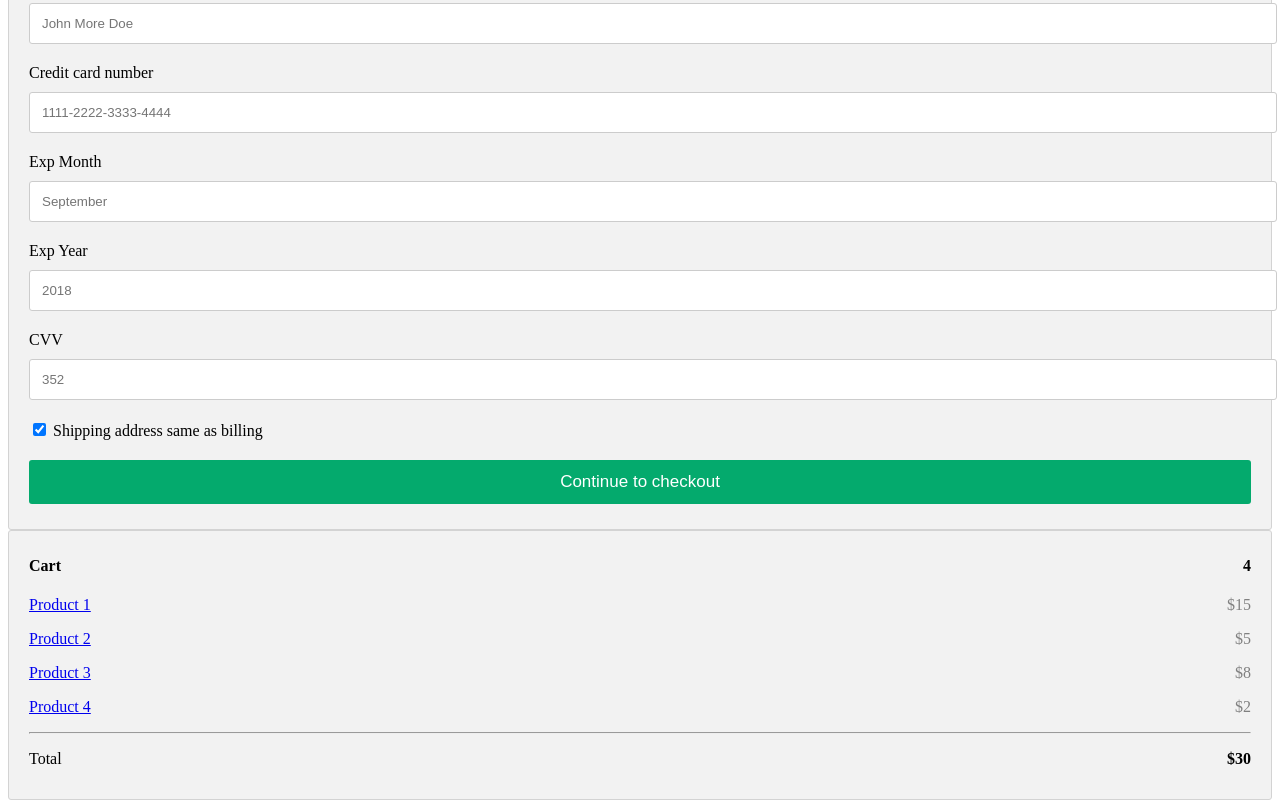
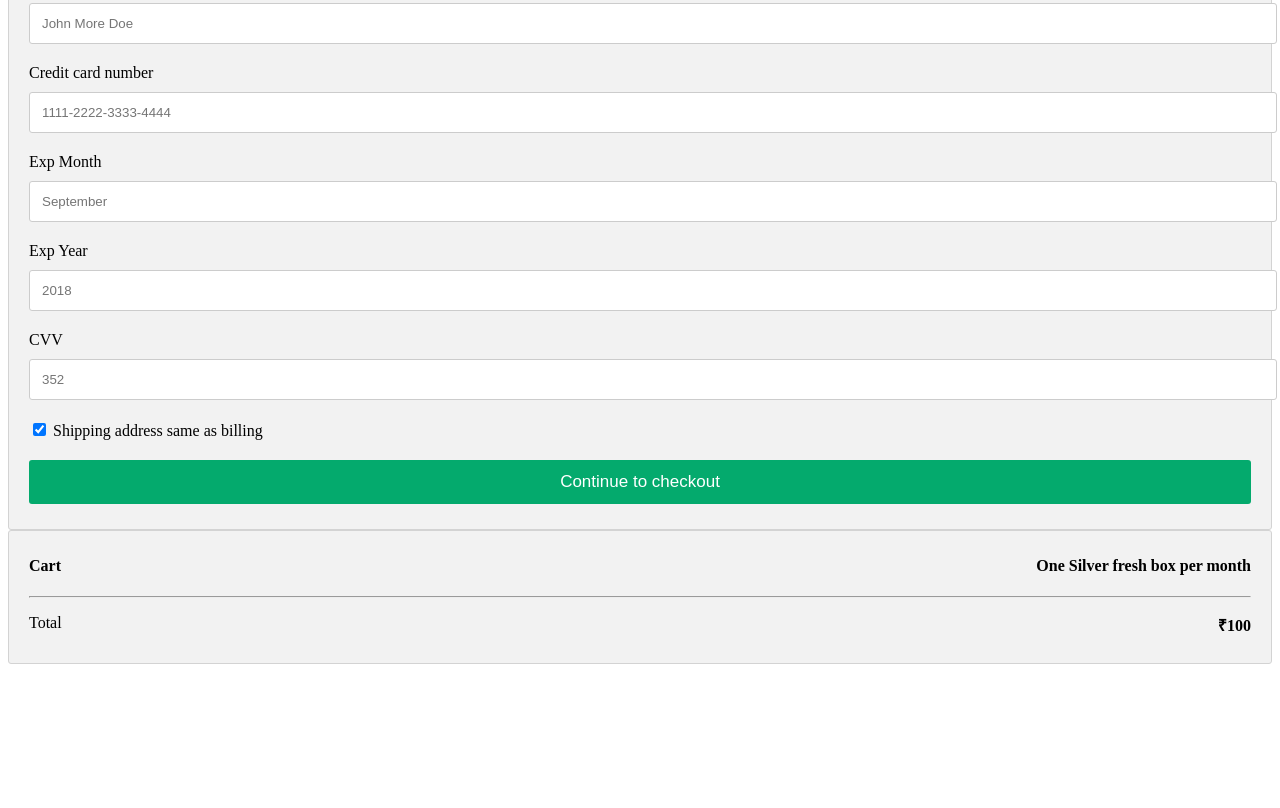
Before and after one commit to na-sha1/HomeFresh, a plain HTML site: page Assets/SubscriptionPlans/payment-silver-plan.html in a window 1280 px wide. Shown: the part 754-1562 px from the top of the page. After the commit the page ends 1426 px from the top, so only its background shows below. Drawn offline with Linux system fonts and the light colour scheme.

Commit message:
Update payment-silver-plan.html

```diff
--- a/Assets/SubscriptionPlans/payment-silver-plan.html
+++ b/Assets/SubscriptionPlans/payment-silver-plan.html
@@ -79,15 +79,15 @@
             <h4>Cart
               <span class="price" style="color:black">
                 <i class="fa fa-shopping-cart"></i>
-                <b>4</b>
+                <b>One Silver fresh box per month</b>
               </span>
             </h4>
-            <p><a href="#">Product 1</a> <span class="price">$15</span></p>
+<!--             <p><a href="#">Product 1</a> <span class="price">$15</span></p>
             <p><a href="#">Product 2</a> <span class="price">$5</span></p>
             <p><a href="#">Product 3</a> <span class="price">$8</span></p>
-            <p><a href="#">Product 4</a> <span class="price">$2</span></p>
+            <p><a href="#">Product 4</a> <span class="price">$2</span></p> -->
             <hr>
-            <p>Total <span class="price" style="color:black"><b>$30</b></span></p>
+            <p>Total <span class="price" style="color:black"><b>₹100</b></span></p>
           </div>
         </div>
       </div>
```
